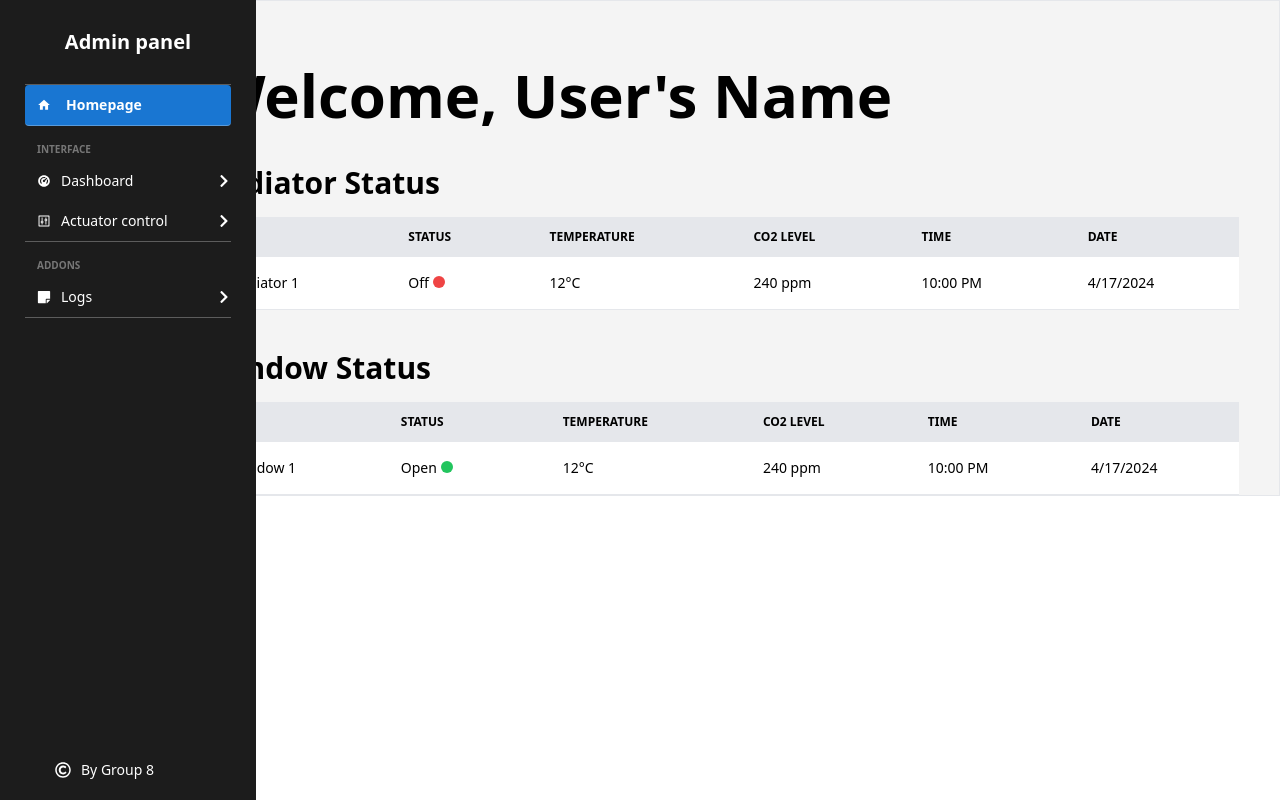
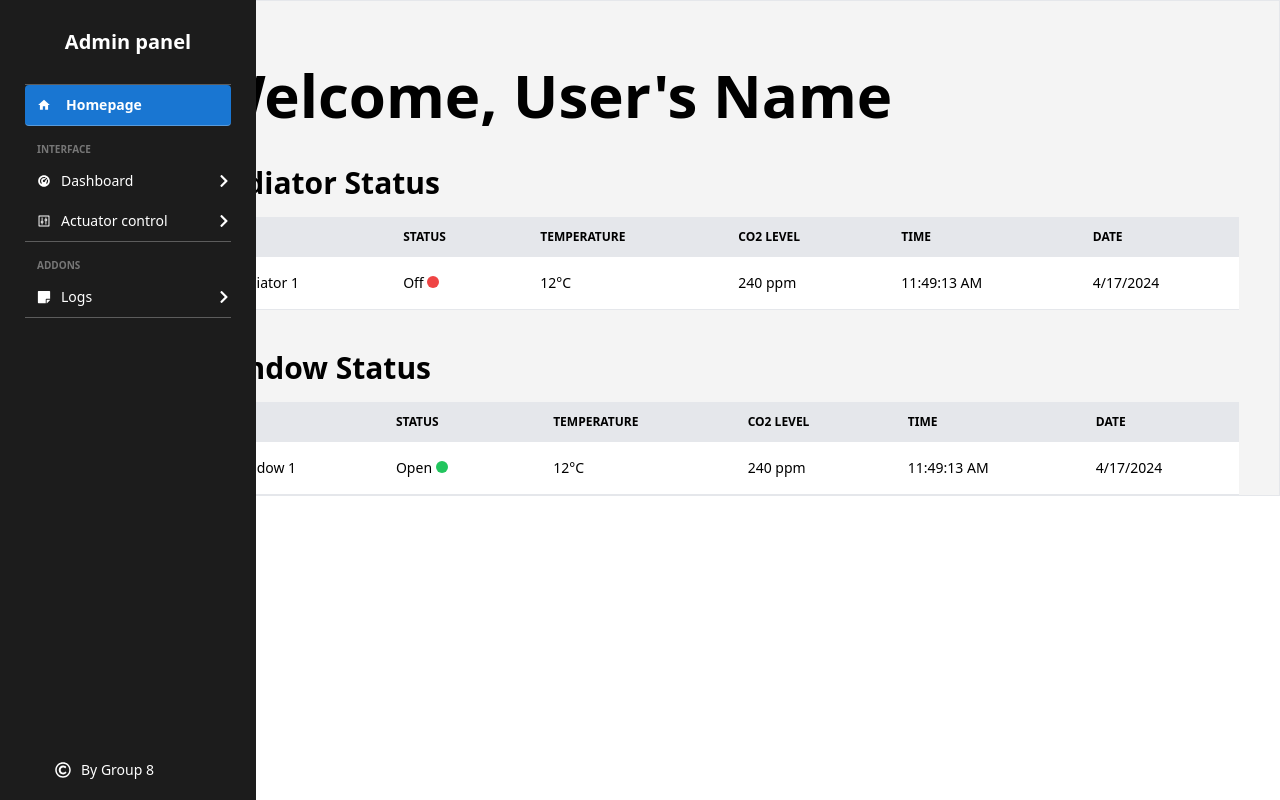
Before and after one commit to khizerkhan-2316/kos.client, a React (Create React App) app: page / in a window 1280 px wide. Built offline with nearby package versions, Linux system fonts and the light colour scheme.

Commit message:
Tid aendret til lokal tid

```diff
--- a/src/pages/Homepage.js
+++ b/src/pages/Homepage.js
@@ -11,7 +11,7 @@ function Homepage() {
   const latestEntry = data[data.length - 1];
 
   return (
-    <div className="container mx-auto border w-[40%] border ml-[60%] sm:w-[60%] sm:ml-[40%] md:w-[70%] md:ml-[30%] lg:w-[75%] lg:ml-[25%] xl:w-[80%] xl:ml-[20%] 2xl:w-[87%] 2xl:ml-[13%]" style={{ background: '#F4F4F4', width: '87%', marginLeft: '13%' }}>
+    <div className="w-[40%] border ml-[60%] sm:w-[60%] sm:ml-[40%] md:w-[70%] md:ml-[30%] lg:w-[75%] lg:ml-[25%] xl:w-[80%] xl:ml-[20%] 2xl:w-[87%] 2xl:ml-[13%]" style={{ background: '#F4F4F4', width: '87%', marginLeft: '13%' }}>
       <h1 className="mt-16 mb-4 px-10 text-4xl font-semibold leading-tight text-black md:text-5xl lg:text-6xl">Welcome, User's Name</h1>
 
       {/* Radiator Status Table */}
@@ -34,7 +34,7 @@ function Homepage() {
               <td className="px-6 py-4">{radiatorStatus} {radiatorStatus === 'On' ? <div className="w-3 h-3 rounded-full inline-block mr-3 bg-green-500"></div> : <div className="w-3 h-3 rounded-full inline-block mr-2 bg-red-500"></div>}</td>
               <td className="px-6 py-4">{latestEntry.temperature}°C</td>
               <td className="px-6 py-4">{latestEntry.co2Level} ppm</td>
-              <td className="px-6 py-4">{latestEntry.time}</td>
+              <td className="px-6 py-4">{new Date().toLocaleTimeString()}</td>
               <td className="px-6 py-4">{new Date().toLocaleDateString()}</td>
             </tr>
           </tbody>
@@ -61,7 +61,7 @@ function Homepage() {
               <td className="px-6 py-4">{windowStatus } {windowStatus === 'Open' ? <div className="w-3 h-3 rounded-full inline-block mr-2 bg-green-500"></div> : <div className="w-3 h-3 rounded-full inline-block mr-2 bg-red-500"></div>}</td>
               <td className="px-6 py-4">{latestEntry.temperature}°C</td>
               <td className="px-6 py-4">{latestEntry.co2Level} ppm</td>
-              <td className="px-6 py-4">{latestEntry.time}</td>
+              <td className="px-6 py-4">{new Date().toLocaleTimeString()}</td>
               <td className="px-6 py-4">{new Date().toLocaleDateString()}</td>
             </tr>
           </tbody>
--- a/src/pages/Logs.js
+++ b/src/pages/Logs.js
@@ -33,8 +33,8 @@ function Logs() {
           <tbody>
             {data.map((entry, index) => (
               <tr key={index} className="bg-white border-b text-black">
-                <td className="p-4">{entry.date}</td>
-                <td className="p-4">{entry.time}</td>
+                <td className="p-4">{new Date().toLocaleDateString()}</td>
+                <td className="p-4">{new Date().toLocaleTimeString()}</td>
                 <td className="px-6 py-4">{entry.temperature} °C</td>
                 <td className="px-6 py-4">{entry.co2Level} ppm</td>
               </tr>
```
